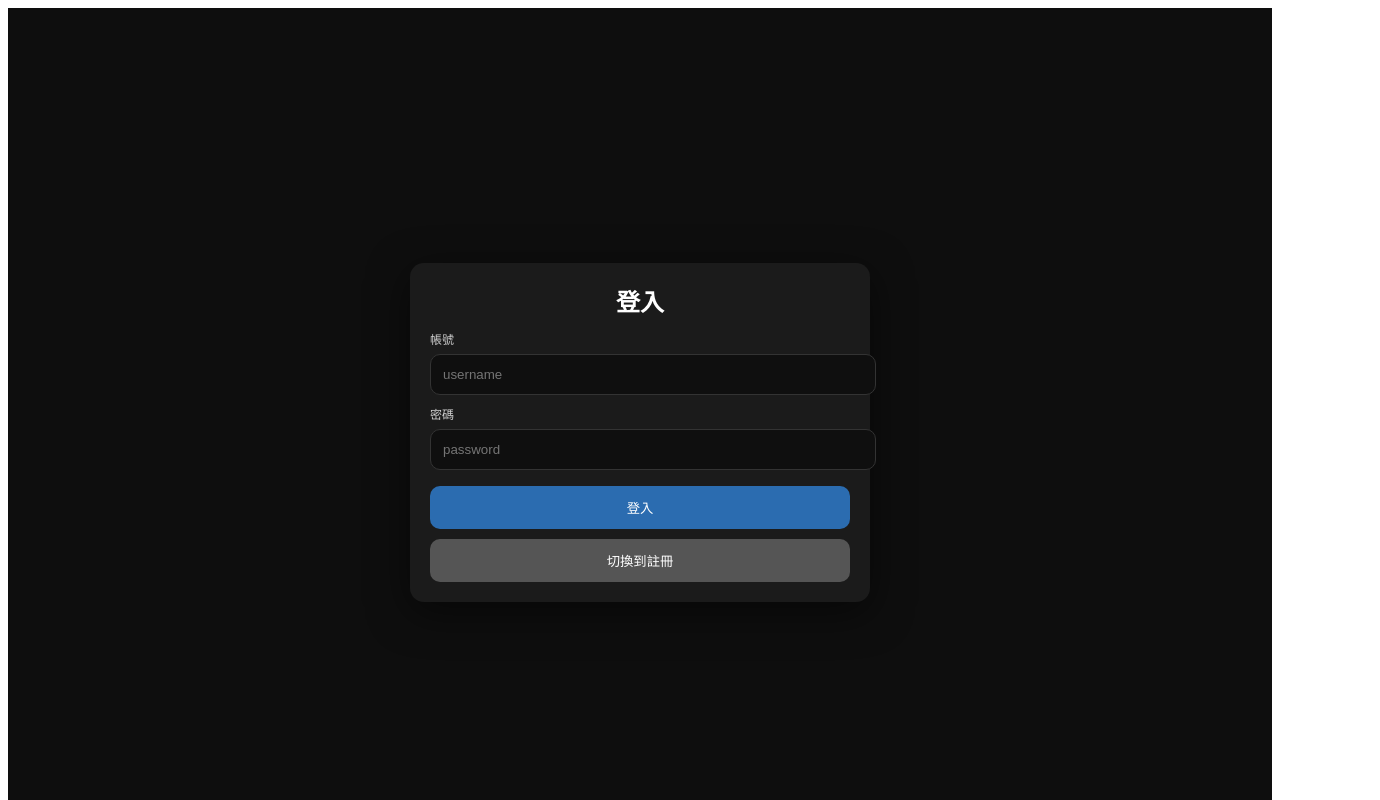
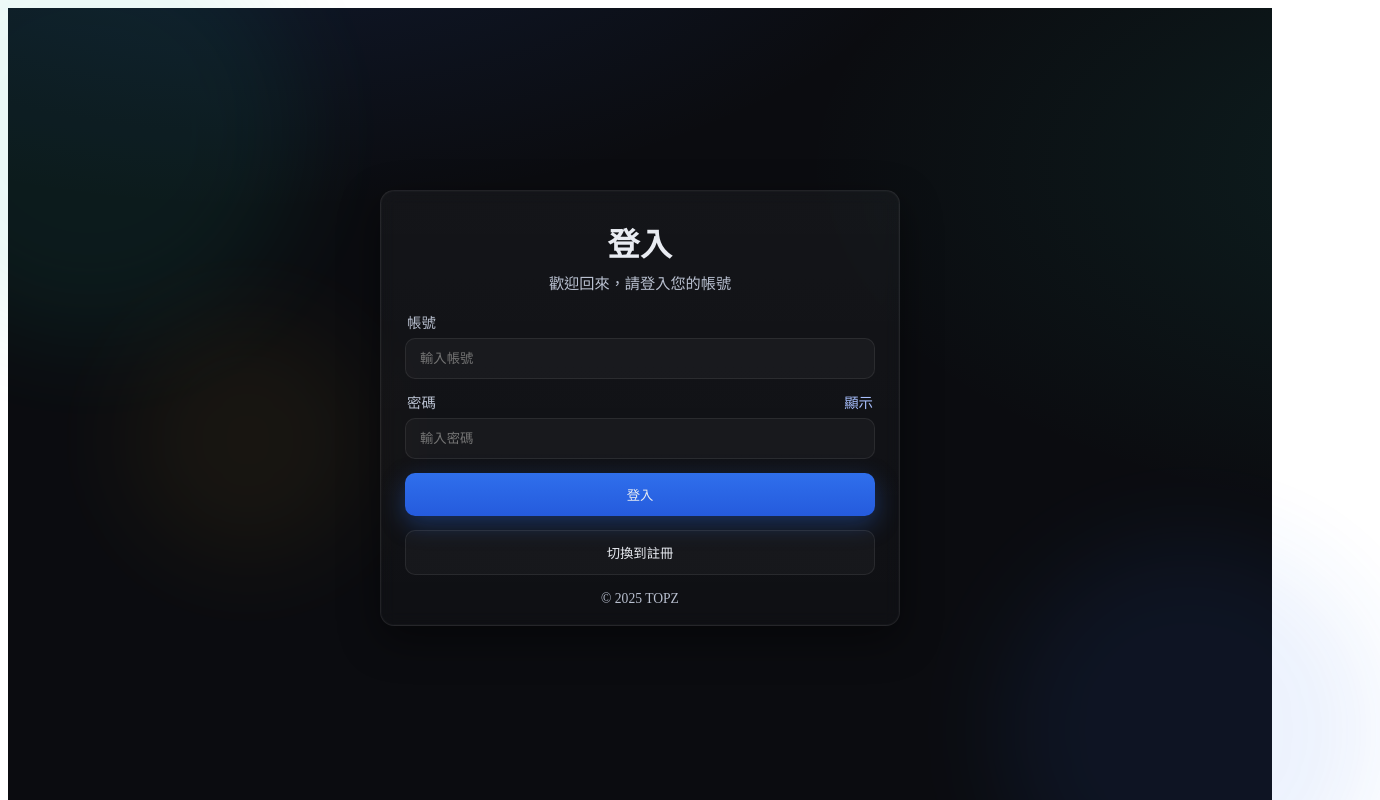
Before and after one commit to Meziyilu/casino-frontend, a React (Vite) app: page / in a window 1280 px wide. Before the commit this address led to /auth. Shown: the top 800 px of the page, 1380 px wide, since content can reach past the window. Built offline with nearby package versions, Linux system fonts and the light colour scheme; no server answers.

Commit message:
ui: glassmorphism auth + unified lobby

```diff
--- a/src/App.jsx
+++ b/src/App.jsx
@@ -1,23 +1,29 @@
-import { Routes, Route, Navigate } from 'react-router-dom'
-import AuthPage from './pages/AuthPage.jsx'
-import Lobby from './pages/Lobby.jsx'
+import { BrowserRouter, Routes, Route, Navigate } from "react-router-dom";
+import AuthPage from "./pages/AuthPage";
+import Lobby from "./pages/Lobby";
+
+function RequireLogin({ children }) {
+  const u = localStorage.getItem("username");
+  if (!u) return <Navigate to="/" replace />;
+  return children;
+}
 
 export default function App() {
   return (
-    <Routes>
-      <Route path="/" element={<Navigate to="/auth" replace />} />
-      <Route path="/auth" element={<AuthPage />} />
-      <Route path="/lobby" element={<Lobby />} />
-      <Route path="*" element={<NotFound />} />
-    </Routes>
-  )
+    <BrowserRouter>
+      <Routes>
+        <Route path="/" element={<AuthPage />} />
+        <Route
+          path="/lobby"
+          element={
+            <RequireLogin>
+              <Lobby />
+            </RequireLogin>
+          }
+        />
+        {/* SPA catch-all */}
+        <Route path="*" element={<Navigate to="/" replace />} />
+      </Routes>
+    </BrowserRouter>
+  );
 }
-
-function NotFound() {
-  return (
-    <main style={{padding:24, textAlign:'center', color:'#555'}}>
-      <h2>頁面不存在</h2>
-      <a href="/auth">回登入</a>
-    </main>
-  )
-}
--- a/src/api.js
+++ b/src/api.js
@@ -1,28 +1,22 @@
-const BASE = import.meta.env.VITE_API_BASE
-if (!BASE) console.error('缺少 VITE_API_BASE，請在 .env.production 設定後端網址')
+// 簡單 API 包裝：統一 base 與錯誤處理
+export const API_BASE = import.meta.env.VITE_API_BASE || "https://api.topz0705.com";
 
-async function jfetch(path, opts = {}) {
-  try {
-    const res = await fetch(`${BASE}${path}`, {
-      headers: { 'Content-Type': 'application/json', ...(opts.headers || {}) },
-      ...opts,
-    })
-    const text = await res.text().catch(() => '')
-    let data
-    try { data = text ? JSON.parse(text) : null } catch { data = { raw: text } }
-    if (!res.ok) {
-      const msg = data?.detail || data?.message || data?.raw || `HTTP ${res.status}`
-      throw new Error(msg)
-    }
-    return data
-  } catch (e) {
-    console.error('[API ERROR]', e)
-    throw e
-  }
+async function ro(path, opts = {}) {
+  const res = await fetch(`${API_BASE}${path}`, {
+    credentials: "include",
+    headers: { "Content-Type": "application/json", ...(opts.headers || {}) },
+    ...opts,
+  });
+  let data = null;
+  try { data = await res.json(); } catch {}
+  if (!res.ok) throw new Error((data && (data.detail || data.error)) || `HTTP ${res.status}`);
+  return data;
 }
 
 export const api = {
-  register: (u,p) => jfetch('/auth/register', { method:'POST', body: JSON.stringify({ username:u, password:p }) }),
-  login:    (u,p) => jfetch('/auth/login',    { method:'POST', body: JSON.stringify({ username:u, password:p }) }),
-  me:       (t)   => jfetch(`/me?token=${encodeURIComponent(t||'')}`),
-}
+  register: ({ username, password }) =>
+    ro("/auth/register", { method: "POST", body: JSON.stringify({ username, password }) }),
+  login: ({ username, password }) =>
+    ro("/auth/login", { method: "POST", body: JSON.stringify({ username, password }) }),
+  me: (username) => ro(`/me?username=${encodeURIComponent(username)}`),
+};
--- a/src/pages/AuthPage.jsx
+++ b/src/pages/AuthPage.jsx
@@ -1,92 +1,105 @@
-import { useState } from 'react'
-import { useNavigate } from 'react-router-dom'
-import { api } from '../api'
+import { useState } from "react";
+import { api } from "../api";
+import "../styles/ui.css";
 
 export default function AuthPage() {
-  const nav = useNavigate()
-  const [mode, setMode] = useState('login')
-  const [u, setU] = useState('')
-  const [p, setP] = useState('')
-  const [msg, setMsg] = useState(null)
-  const [loading, setLoading] = useState(false)
+  const [mode, setMode] = useState("login"); // login | register
+  const [username, setUsername] = useState("");
+  const [password, setPassword] = useState("");
+  const [showPass, setShowPass] = useState(false);
+  const [err, setErr] = useState("");
+  const [loading, setLoading] = useState(false);
 
-  const submit = async (e) => {
-    e.preventDefault()
-    setMsg(null); setLoading(true)
+  async function onSubmit(e) {
+    e.preventDefault();
+    setErr("");
+    if (!username.trim() || !password.trim()) {
+      setErr("請輸入帳號與密碼");
+      return;
+    }
+    setLoading(true);
     try {
-      if (mode === 'register') {
-        await api.register(u, p)
-        setMsg('註冊成功，請登入'); setMode('login')
-      } else {
-        const r = await api.login(u, p)
-        localStorage.setItem('token', r.token)
-        nav('/lobby', { replace: true })
+      if (mode === "register") {
+        await api.register({ username, password });
       }
-    } catch (err) {
-      setMsg(err.message || 'Failed to fetch')
+      const r = await api.login({ username, password });
+
+      // 儲存基本資訊供大廳使用（簡易方案）
+      localStorage.setItem("uid", String(r.id || ""));
+      localStorage.setItem("username", r.username || username);
+
+      window.location.href = "/lobby";
+    } catch (e) {
+      setErr(e.message || "發生錯誤，請稍後再試");
     } finally {
-      setLoading(false)
+      setLoading(false);
     }
   }
 
   return (
-    <main style={page}>
-      <form onSubmit={submit} style={card}>
-        <h2 style={title}>{mode==='login' ? '登入' : '註冊'}</h2>
+    <div className="auth-bg">
+      <div className="glow g1" />
+      <div className="glow g2" />
+      <div className="glow g3" />
 
-        <label style={label}>帳號</label>
-        <input style={input} value={u} onChange={(e)=>setU(e.target.value)} required placeholder="username" />
+      <main className="auth-wrap">
+        <form className="auth-card" onSubmit={onSubmit}>
+          <h1 className="auth-title">{mode === "login" ? "登入" : "建立帳號"}</h1>
+          <p className="auth-subtitle">
+            {mode === "login" ? "歡迎回來，請登入您的帳號" : "填寫以下資訊以建立帳號"}
+          </p>
 
-        <label style={label}>密碼</label>
-        <input style={input} type="password" value={p} onChange={(e)=>setP(e.target.value)} required placeholder="password" />
+          <label className="auth-label">帳號</label>
+          <input
+            className="auth-input"
+            placeholder="輸入帳號"
+            value={username}
+            onChange={(e) => setUsername(e.target.value)}
+            maxLength={30}
+            autoComplete="username"
+          />
 
-        <button style={btnPrimary} disabled={loading}>
-          {loading ? '處理中…' : (mode==='login' ? '登入' : '建立帳號')}
-        </button>
-        <button type="button" style={btnSecondary}
-                onClick={()=>setMode(mode==='login'?'register':'login')}>
-          {mode==='login'?'切換到註冊':'切換到登入'}
-        </button>
+          <label className="auth-label auth-label-row">
+            <span>密碼</span>
+            <button
+              type="button"
+              className="link-btn"
+              onClick={() => setShowPass((s) => !s)}
+              aria-label="顯示/隱藏密碼"
+            >
+              {showPass ? "隱藏" : "顯示"}
+            </button>
+          </label>
+          <input
+            className="auth-input"
+            placeholder="輸入密碼"
+            type={showPass ? "text" : "password"}
+            value={password}
+            onChange={(e) => setPassword(e.target.value)}
+            maxLength={50}
+            autoComplete={mode === "login" ? "current-password" : "new-password"}
+          />
 
-        {msg && <p style={errMsg}>{msg}</p>}
-      </form>
-    </main>
-  )
+          {err && <div className="auth-error">{err}</div>}
+
+          <button className="auth-btn primary" disabled={loading}>
+            {loading ? "處理中…" : mode === "login" ? "登入" : "建立帳號"}
+          </button>
+
+          <button
+            type="button"
+            className="auth-btn ghost"
+            onClick={() => { setErr(""); setMode(mode === "login" ? "register" : "login"); }}
+            disabled={loading}
+          >
+            {mode === "login" ? "切換到註冊" : "已有帳號？前往登入"}
+          </button>
+
+          <footer className="auth-footer">
+            <span>© {new Date().getFullYear()} TOPZ</span>
+          </footer>
+        </form>
+      </main>
+    </div>
+  );
 }
-
-const page = {
-  minHeight:'100svh',
-  display:'grid',
-  placeItems:'center',
-  background:'#0e0e0e',
-  padding:'24px',
-}
-const card = {
-  width:'min(420px, 92vw)',
-  background:'#1b1b1b',
-  color:'#fff',
-  padding:'20px',
-  borderRadius:'14px',
-  boxShadow:'0 10px 40px rgba(0,0,0,.5)',
-}
-const title = { margin:'0 0 12px 0', textAlign:'center' }
-const label = { fontSize:12, opacity:.8, marginTop:10, display:'block' }
-const input = {
-  width:'100%',
-  marginTop:6,
-  padding:'12px',
-  borderRadius:10,
-  border:'1px solid #333',
-  background:'#0f0f0f',
-  color:'#fff',
-  outline:'none',
-}
-const btnPrimary = {
-  marginTop:16, width:'100%', padding:'12px',
-  borderRadius:10, border:'none', background:'#2b6cb0', color:'#fff', cursor:'pointer'
-}
-const btnSecondary = {
-  marginTop:10, width:'100%', padding:'12px',
-  borderRadius:10, border:'none', background:'#555', color:'#fff', cursor:'pointer'
-}
-const errMsg = { color:'#e55', marginTop:10, textAlign:'center' }
--- a/src/pages/Lobby.jsx
+++ b/src/pages/Lobby.jsx
@@ -1,35 +1,56 @@
-import { useEffect, useState } from 'react'
-import { api } from '../api'
-import { useNavigate } from 'react-router-dom'
+import { useEffect, useState } from "react";
+import "../styles/ui.css";
 
 export default function Lobby() {
-  const nav = useNavigate()
-  const [me, setMe] = useState(null)
-  const [error, setError] = useState(null)
+  const [name, setName] = useState("");
 
   useEffect(() => {
-    const t = localStorage.getItem('token')
-    if (!t) { nav('/auth', { replace:true }); return }
-    api.me(t).then(setMe).catch(err => setError(err.message))
-  }, [])
+    const u = localStorage.getItem("username") || "";
+    setName(u);
+  }, []);
+
+  function logout() {
+    localStorage.removeItem("uid");
+    localStorage.removeItem("username");
+    window.location.href = "/";
+  }
 
   return (
-    <main style={wrap}>
-      <div style={box}>
-        <h2>🎲 遊戲大廳</h2>
-        <p style={{opacity:.8}}>目前僅開放登入/註冊，遊戲尚未開放。</p>
-        {me && <p style={{marginTop:8}}>歡迎，{me.nickname || me.username}</p>}
-        {error && <p style={{color:'#d33'}}>{error}</p>}
-        <button style={btn} onClick={() => { localStorage.removeItem('token'); location.href='/auth' }}>
-          登出
-        </button>
-      </div>
-    </main>
-  )
+    <div className="lobby-bg">
+      <div className="glow g1" />
+      <div className="glow g2" />
+      <div className="glow g3" />
+
+      <header className="lobby-header">
+        <div className="brand">TOPZ</div>
+        <div className="spacer" />
+        <div className="userchip">
+          <span className="hi">Hi, </span>
+          <b>{name || "玩家"}</b>
+          <button className="logout" onClick={logout}>登出</button>
+        </div>
+      </header>
+
+      <main className="lobby-main">
+        <section className="lobby-card">
+          <h2 className="lobby-title">遊戲大廳</h2>
+          <p className="lobby-subtitle">選擇你要進入的遊戲（目前先關閉百家樂重寫中）。</p>
+
+          <div className="grid">
+            <div className="game-tile disabled">
+              <div className="game-name">百家樂</div>
+              <div className="game-desc">重寫中 · 敬請期待</div>
+              <button className="game-btn" disabled>進入</button>
+            </div>
+
+            <div className="game-tile">
+              <div className="game-name">休閒小遊戲</div>
+              <div className="game-desc">測試用入口（待擴充）</div>
+              <button className="game-btn" onClick={() => alert("之後擴充在這裡！")}>看看</button>
+            </div>
+          </div>
+        </section>
+      </main>
+    </div>
+  );
 }
-
-const wrap = { minHeight:'100vh', display:'grid', placeItems:'center', background:'#101010', color:'#fff' }
-const box = { width:420, padding:24, background:'#1b1b1b', borderRadius:12, textAlign:'center',
-  boxShadow:'0 10px 30px rgba(0,0,0,.4)' }
-const btn = { marginTop:14, padding:'10px 16px', borderRadius:8, border:'none', background:'#444',
-  color:'#fff', cursor:'pointer' }
--- /dev/null
+++ b/src/styles/ui.css
@@ -0,0 +1,114 @@
+:root{
+  --bg:#0b0c10;
+  --card:#11131a;
+  --muted:#b9c0d0;
+  --text:#e9ecf2;
+  --primary:#2f6fec;
+  --primary-600:#255bdd;
+  --outline:rgba(255,255,255,.08);
+  --shadow:0 14px 40px rgba(0,0,0,.45);
+  --radius:14px;
+}
+
+*{box-sizing:border-box}
+
+.auth-bg,.lobby-bg{
+  min-height:100dvh;
+  background:
+    radial-gradient(1200px 600px at 20% -20%, rgba(47,111,236,.15), transparent 60%),
+    radial-gradient(1200px 600px at 120% 20%, rgba(29,178,155,.12), transparent 60%),
+    var(--bg);
+  display:grid;
+  place-items:center;
+  overflow-x:hidden;
+}
+.glow{position:absolute; border-radius:999px; filter:blur(50px); opacity:.45; pointer-events:none;}
+.g1{width:420px; height:420px; background:#1db39933; top:-80px; left:-120px;}
+.g2{width:380px; height:380px; background:#2f6fec33; bottom:-120px; right:-100px;}
+.g3{width:240px; height:240px; background:#f0b42922; top:40%; left:10%;}
+
+/* Auth */
+.auth-wrap{ width:min(520px, 94vw); padding:24px 0; }
+.auth-card{
+  background:linear-gradient(180deg, rgba(255,255,255,.04), rgba(255,255,255,.02));
+  border:1px solid var(--outline);
+  border-radius:var(--radius);
+  box-shadow:var(--shadow), inset 0 0 0 1px rgba(255,255,255,.02);
+  padding:28px 24px 18px;
+  color:var(--text);
+  backdrop-filter:blur(8px);
+}
+.auth-title{ margin:0 0 6px; text-align:center; font-weight:800; letter-spacing:.5px; }
+.auth-subtitle{ margin:0 0 18px; text-align:center; color:var(--muted); font-size:.95rem; }
+
+.auth-label{ display:block; margin:12px 2px 6px; font-size:.9rem; color:var(--muted);}
+.auth-label-row{ display:flex; align-items:center; justify-content:space-between; }
+.link-btn{ background:transparent; border:none; color:#a9c0ff; cursor:pointer; padding:0; font-size:.9rem; }
+.link-btn:hover{ text-decoration:underline; }
+
+.auth-input{
+  width:100%; padding:12px 14px; border-radius:10px; border:1px solid var(--outline);
+  background:rgba(255,255,255,.03); color:var(--text); outline:none;
+  transition:border-color .15s ease, background-color .2s ease;
+}
+.auth-input:focus{ border-color:#3e66ff88; background:rgba(255,255,255,.06); }
+
+.auth-error{
+  margin:10px 2px 0; color:#ff9191; background:rgba(255,0,0,.07);
+  border:1px solid rgba(255,0,0,.2); padding:10px 12px; border-radius:10px;
+}
+
+.auth-btn{
+  width:100%; margin-top:14px; padding:12px 14px; border-radius:10px;
+  border:1px solid var(--outline); background:transparent; color:var(--text);
+  cursor:pointer; transition:transform .06s ease, box-shadow .2s ease, background .2s ease, border-color .2s ease;
+}
+.auth-btn:active{ transform:translateY(1px); }
+.auth-btn.primary{ background:linear-gradient(180deg, var(--primary), var(--primary-600)); border:none; box-shadow:0 8px 24px rgba(47,111,236,.35); }
+.auth-btn.primary:hover{ filter:brightness(1.05); box-shadow:0 10px 30px rgba(47,111,236,.45); }
+.auth-btn.primary:disabled{ filter:grayscale(30%) opacity(.7); cursor:not-allowed; }
+.auth-btn.ghost{ background:rgba(255,255,255,.03); }
+.auth-btn.ghost:hover{ background:rgba(255,255,255,.06); }
+.auth-footer{ margin-top:16px; text-align:center; color:var(--muted); font-size:.85rem; }
+
+@media (max-width: 420px){ .auth-card{ padding:22px 18px 16px; } }
+
+/* Lobby */
+.lobby-header{
+  position:fixed; top:16px; left:0; right:0; display:flex; align-items:center; gap:12px;
+  width:min(1120px, 94vw); margin-inline:auto; padding:10px 14px;
+  border-radius:12px; border:1px solid var(--outline);
+  background:linear-gradient(180deg, rgba(255,255,255,.04), rgba(255,255,255,.02));
+  color:var(--text); backdrop-filter:blur(8px); box-shadow:var(--shadow);
+}
+.brand{ font-weight:900; letter-spacing:1px; }
+.spacer{ flex:1; }
+.userchip{ display:flex; align-items:center; gap:10px; }
+.userchip .logout{
+  border:1px solid var(--outline); background:rgba(255,255,255,.04); color:var(--text);
+  padding:6px 10px; border-radius:8px; cursor:pointer;
+}
+.userchip .logout:hover{ background:rgba(255,255,255,.08); }
+
+.lobby-main{ width:min(1120px, 94vw); margin:100px auto 40px; }
+.lobby-card{
+  background:linear-gradient(180deg, rgba(255,255,255,.04), rgba(255,255,255,.02));
+  border:1px solid var(--outline); border-radius:var(--radius); color:var(--text);
+  box-shadow:var(--shadow); backdrop-filter:blur(8px); padding:20px 18px 18px;
+}
+.lobby-title{ margin:0 0 6px; font-weight:800; }
+.lobby-subtitle{ margin:0 0 14px; color:var(--muted); }
+
+.grid{ display:grid; gap:14px; grid-template-columns: repeat(auto-fit, minmax(240px, 1fr)); }
+.game-tile{
+  border:1px solid var(--outline); border-radius:12px; padding:14px; background:rgba(255,255,255,.03);
+}
+.game-tile .game-name{ font-weight:800; letter-spacing:.5px; }
+.game-tile .game-desc{ color:var(--muted); margin:6px 0 10px; }
+.game-btn{
+  border:none; background:linear-gradient(180deg, var(--primary), var(--primary-600));
+  color:#fff; padding:10px 12px; border-radius:10px; cursor:pointer; width:100%;
+}
+.game-btn:hover{ filter:brightness(1.06); }
+.disabled{ opacity:.55; }
+.disabled .game-btn{ filter:grayscale(60%); cursor:not-allowed; }
```
Also changed, not shown: src/main.jsx (+7 -8 lines).
